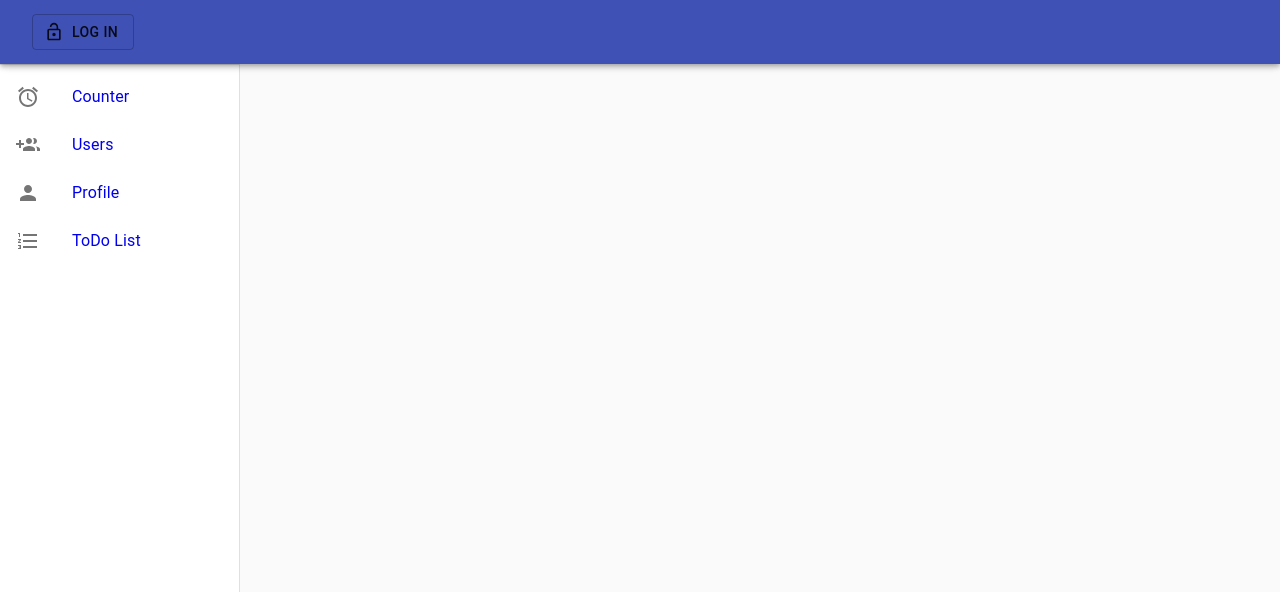
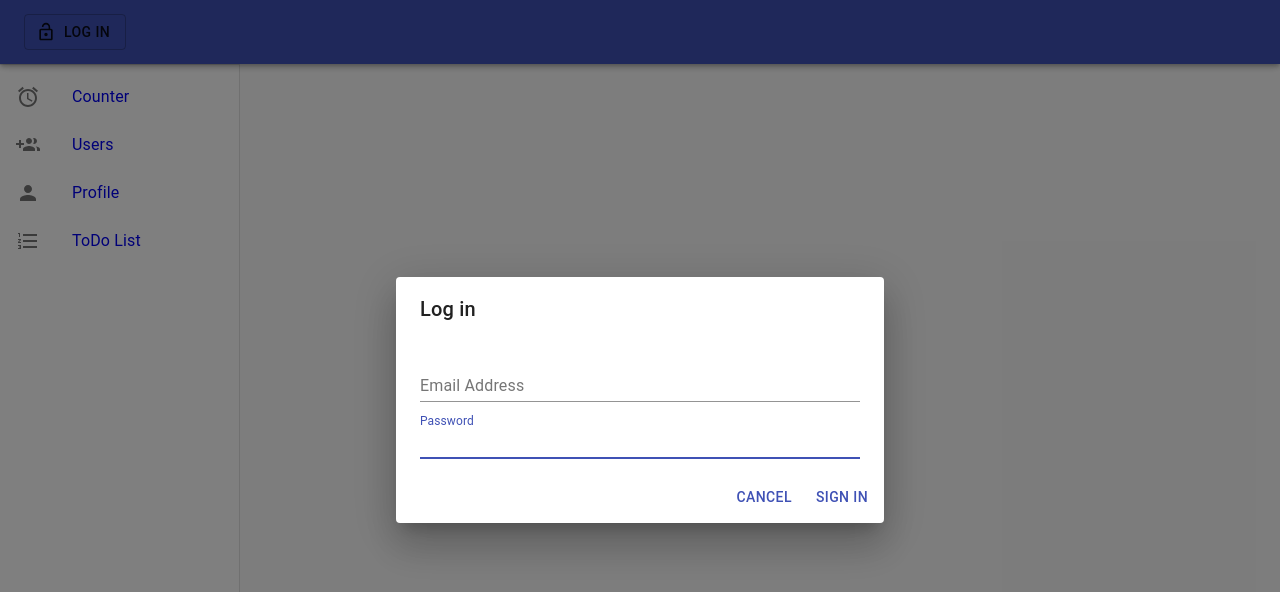
Before and after one commit to DemaJS/pet-project, a React (Create React App) app: page / in a window 1280 px wide. Both pictures are taken after a click on the button "LOG IN". Shown: the top 592 px of the page. Built offline with nearby package versions, Linux system fonts and the light colour scheme.

Commit message:
add login component

```diff
--- a/src/App.tsx
+++ b/src/App.tsx
@@ -5,7 +5,6 @@ import AppBar from '@material-ui/core/AppBar';
 import CssBaseline from '@material-ui/core/CssBaseline';
 import Toolbar from '@material-ui/core/Toolbar';
 import List from '@material-ui/core/List';
-import Typography from '@material-ui/core/Typography';
 import Divider from '@material-ui/core/Divider';
 import ListItem from '@material-ui/core/ListItem';
 import ListItemIcon from '@material-ui/core/ListItemIcon';
@@ -21,6 +20,7 @@ import {Profile} from "./Components/Profile/Profile";
 import {Users} from "./Components/Users/Users";
 import {Button} from "@material-ui/core";
 import LockOpenIcon from '@material-ui/icons/LockOpen';
+import FormDialog from "./Components/Login/Login";
 
 const drawerWidth = 240;
 
@@ -60,14 +60,7 @@ export default function App() {
             <CssBaseline/>
             <AppBar position="fixed" className={classes.appBar}>
                 <Toolbar>
-                    <Button
-                        variant="outlined"
-                        color="default"
-                        className={classes.button}
-                        startIcon={<LockOpenIcon />}
-                    >
-                        Log in
-                    </Button>
+                    <FormDialog/>
                 </Toolbar>
             </AppBar>
             <Drawer
--- /dev/null
+++ b/src/Components/Login/Login.tsx
@@ -0,0 +1,57 @@
+import React from 'react';
+import Button from '@material-ui/core/Button';
+import TextField from '@material-ui/core/TextField';
+import Dialog from '@material-ui/core/Dialog';
+import DialogActions from '@material-ui/core/DialogActions';
+import DialogContent from '@material-ui/core/DialogContent';
+import DialogTitle from '@material-ui/core/DialogTitle';
+import LockOpenIcon from "@material-ui/icons/LockOpen";
+
+export default function FormDialog() {
+    const [open, setOpen] = React.useState(false);
+
+    const handleClickOpen = () => {
+        setOpen(true);
+    };
+
+    const handleClose = () => {
+        setOpen(false);
+    };
+
+    return (
+        <div>
+            <Button variant="outlined" color="default" onClick={handleClickOpen} startIcon={<LockOpenIcon />}>
+                Log in
+            </Button>
+            <Dialog open={open} onClose={handleClose} aria-labelledby="form-dialog-title">
+                <DialogTitle id="form-dialog-title">Log in</DialogTitle>
+                <DialogContent>
+                    <TextField
+                        autoFocus
+                        margin="dense"
+                        id="name"
+                        label="Email Address"
+                        type="email"
+                        fullWidth
+                    />
+                    <TextField
+                        autoFocus
+                        margin="dense"
+                        id="password"
+                        label="Password"
+                        type="password"
+                        fullWidth
+                    />
+                </DialogContent>
+                <DialogActions>
+                    <Button onClick={handleClose} color="primary">
+                        Cancel
+                    </Button>
+                    <Button onClick={handleClose} color="primary">
+                        Sign in
+                    </Button>
+                </DialogActions>
+            </Dialog>
+        </div>
+    );
+}
```
